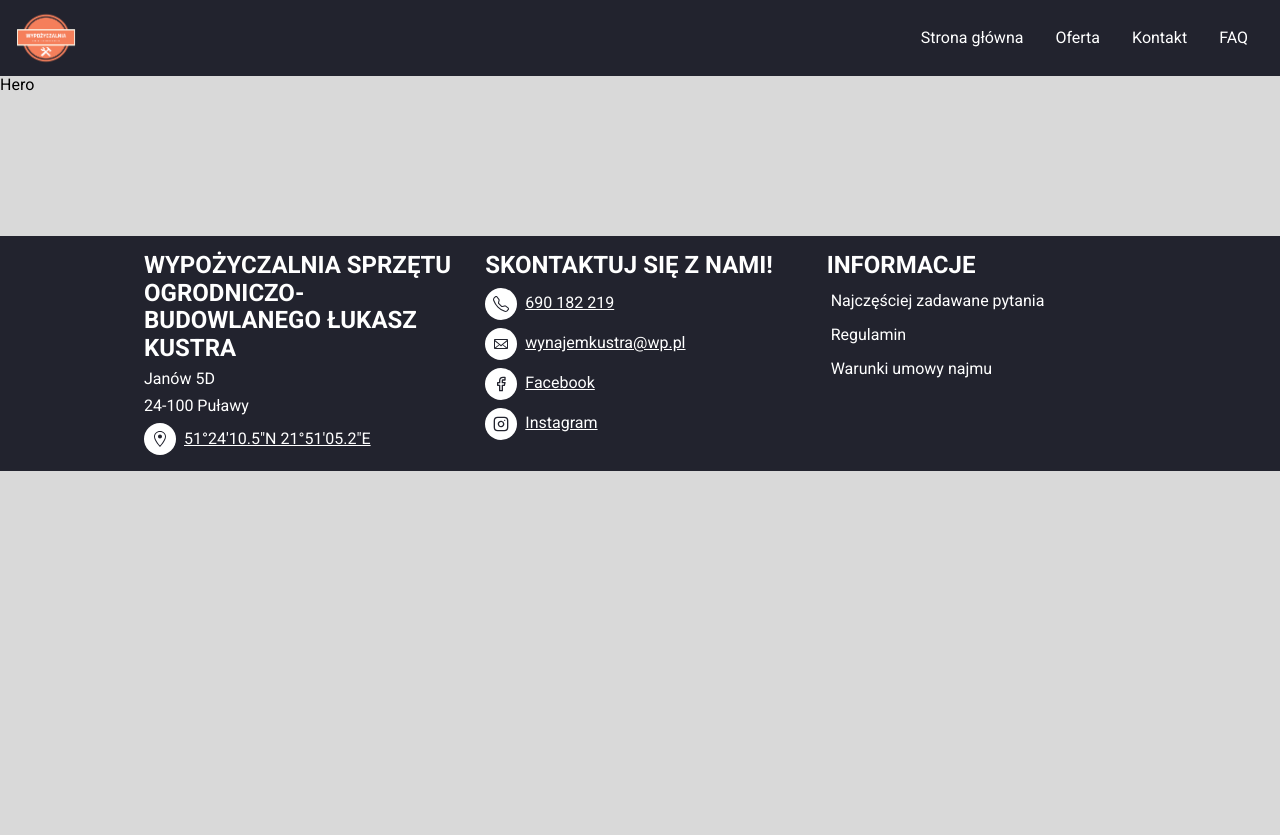
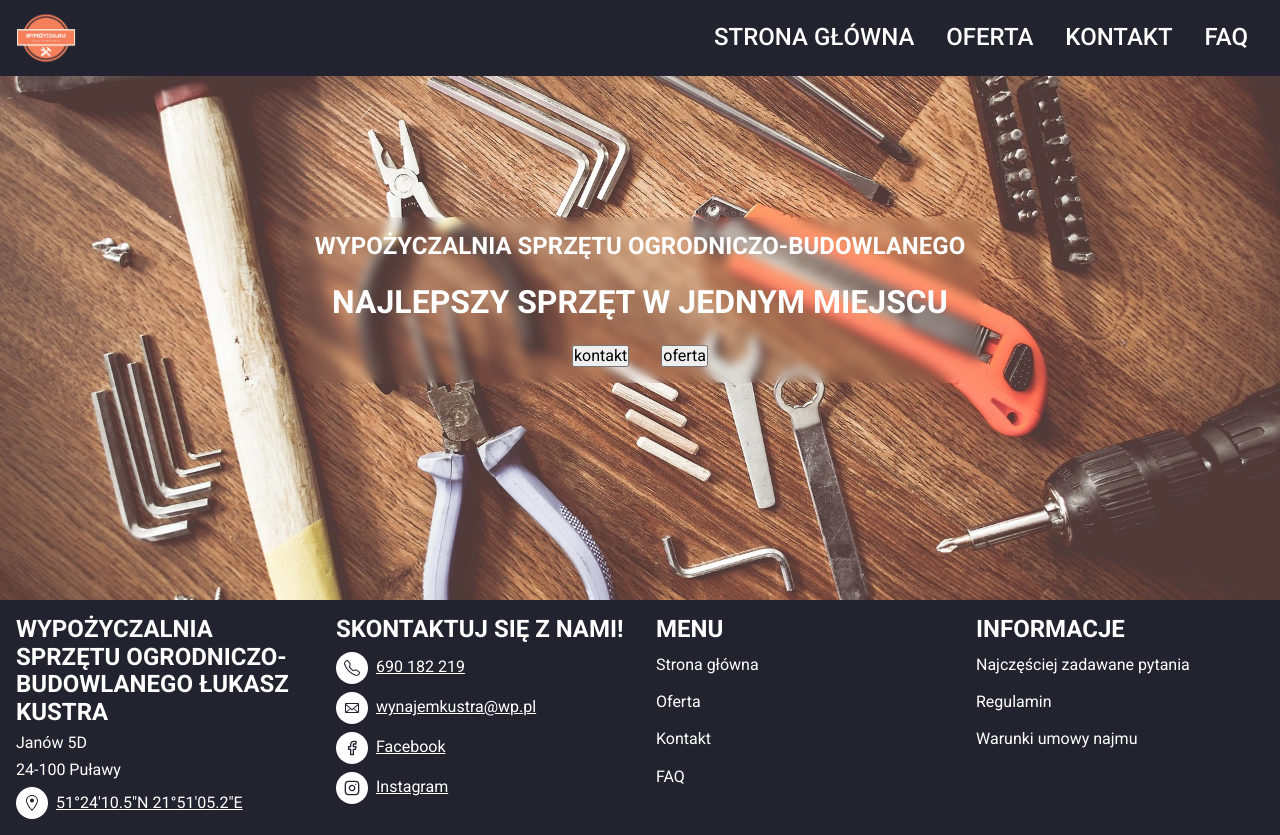
Before and after one commit to KubaGlegola/wypozyczalnia, a React (Vite) app: page / in a window 1280 px wide. Before the commit the page ends 800 px from the top, so only its background shows below. Built offline with nearby package versions, Linux system fonts and the light colour scheme.

Commit message:
create hero section and fix menu

```diff
--- a/package.json
+++ b/package.json
@@ -4,14 +4,16 @@
   "version": "0.0.0",
   "type": "module",
   "scripts": {
-    "dev": "vite --host",
+    "dev": "vite",
     "build": "vite build",
     "preview": "vite preview"
   },
   "dependencies": {
+    "hamburger-react": "^2.5.0",
     "react": "^18.2.0",
     "react-dom": "^18.2.0",
     "react-icons": "^4.8.0",
+    "react-responsive": "^9.0.2",
     "react-responsive-carousel": "^3.2.23"
   },
   "devDependencies": {
--- a/src/components/Footer/Footer.jsx
+++ b/src/components/Footer/Footer.jsx
@@ -19,11 +19,18 @@ const Footer = () => {
         </div>
         <div className="footer__contact">
             <h2 className="footer__title">skontaktuj się z nami!</h2>
-            <a href="tel:690-182-219"><span className='iconContainer'><BsTelephone className="icon"/></span>690 182 219</a>
-            <a href="mailto:wynajemkustra@wp.pl"><span className='iconContainer'><GoMail className="icon"/></span>wynajemkustra@wp.pl</a>
-            <a href="https://www.facebook.com/profile.php?id=100088261512715" target="_blank"><span className='iconContainer'><FiFacebook className="icon" /></span>Facebook</a>
-            <a href="https://www.instagram.com/wypozyczalniakustra" target="_blank"><span className='iconContainer'><FiInstagram className="icon" /></span>Instagram</a>
+              <a href="tel:690-182-219"><span className='iconContainer'><BsTelephone className="icon"/></span>690 182 219</a>
+              <a href="mailto:wynajemkustra@wp.pl"><span className='iconContainer'><GoMail className="icon"/></span>wynajemkustra@wp.pl</a>
+              <a href="https://www.facebook.com/profile.php?id=100088261512715" target="_blank"><span className='iconContainer'><FiFacebook className="icon" /></span>Facebook</a>
+              <a href="https://www.instagram.com/wypozyczalniakustra" target="_blank"><span className='iconContainer'><FiInstagram className="icon" /></span>Instagram</a>
           </div>
+        <div className="footer__menu">
+          <h2 className="footer__title">Menu</h2>
+          <a href="#">Strona główna</a>
+          <a href="#">Oferta</a>
+          <a href="#">Kontakt</a>
+          <a href="#">FAQ</a>
+        </div>
         <div className="footer__info">
           <h2 className="footer__title">Informacje</h2>
             <a href="#">Najczęściej zadawane pytania</a>
--- a/src/components/Footer/Footer.scss
+++ b/src/components/Footer/Footer.scss
@@ -8,7 +8,8 @@ footer{
     color: var(--white-color);
     padding: var(--main-padding);
     display: grid;
-    grid-template-columns: 1fr;
+    justify-content: center;
+    grid-template-columns: 220px;
     gap: 2rem;
 
     & &__about, & &__contact{
@@ -35,6 +36,8 @@ footer{
         }
     }
 
+
+
     & > div{
         display: flex;
         flex-direction: column;
@@ -49,15 +52,24 @@ footer{
 
     & &__title{
         text-transform: uppercase;
+        font-size: 1rem;
     }
 
-    & &__info{
+    & &__info, & &__menu{
         & a{
             margin-right: auto;
             text-decoration: none;
-            padding: .25rem;
+            padding: .25rem 0;
             transition: all ease-in-out .4s;
         }
+
+        & a:after {
+            display:block;
+            content: '';
+            border-bottom: solid 3px var(--accent-color);
+            transform: scaleX(0);
+            transition: transform 250ms ease-in-out;
+          }
 
         & a:hover, a:focus{
             color: #888888;
@@ -65,13 +77,26 @@ footer{
             outline: none;
         }
 
+        & a:hover:after, a:focus:after{
+            transform: scaleX(1);
+        }
+
         & a:active{
             transform: scale(1.1);
         }
     }
 
+    @media (min-width: 650px){
+        grid-template-columns: repeat(2, 220px);
+        grid-template-rows: repeat(2, 1fr);
+    }
+
     @media(min-width: 1024px){
-        grid-template-columns: repeat(3, 1fr);
+        grid-template-columns: repeat(4, 1fr);
+        grid-template-rows: 1fr;
+        & &__title{
+            font-size: 1.5rem;
+        }
 
     }
 }
--- a/src/components/container/Container.scss
+++ b/src/components/container/Container.scss
@@ -2,7 +2,11 @@
     max-width: 375px;
     margin: 0 auto;
 
+    @media (min-width: 650px){
+        max-width: 600px;
+    }
+
     @media (min-width:1024px){
-        max-width: 1024px;
+        max-width: 1440px;
     }
 }
--- a/src/components/header/Header.jsx
+++ b/src/components/header/Header.jsx
@@ -1,16 +1,20 @@
-import React from 'react'
-import Burger from '../burger/Burger';
+import React, {useState} from 'react';
+import { useMediaQuery } from 'react-responsive'
+import { Squash as Hamburger } from 'hamburger-react';
 import './Header.scss'
 import logo from '/src/assets/logo.png';
 
+
 const Header = () => {
+  const isDesktop = useMediaQuery({
+    query: '(min-width: 1024px)'
+  })
+  const [isOpen, setOpen] = useState(false);
   return (
     <div className="header">
         <img src={logo} className='header__logo' />
-        <div className='header__menuContainer'>
-            <Burger className='header__burger'/>
-        </div>
-        <ul className="header__menu">
+        {!isDesktop &&<Hamburger toggled={isOpen} toggle={setOpen} />}
+        <ul className={`header__menu ${isOpen ? "header__menu--visible" : ""}`}>
             <li>Strona główna</li>
             <li>Oferta</li>
             <li>Kontakt</li>
--- a/src/components/header/Header.scss
+++ b/src/components/header/Header.scss
@@ -6,7 +6,7 @@
     justify-content: space-between;
     align-items: center;
     color: var(--white-color);
-    position: relative;
+    position:fixed;
 
     & &__logo{
         width: 60px;
@@ -15,36 +15,44 @@
 
 
 
-
     & &__menu{
+        background-color: var(--primary-color);
+        padding: 0.5rem 1rem;
         display: flex;
         flex-direction: column;
         gap: 2rem;
         position: absolute;
         top: 76px;
         right: 0;
-        width: 200px;
+        width: 300px;
         height: calc(100vh - 76px);
-        background-color: var(--primary-color);
-        padding: 0.5rem 1rem;
+        text-align: right;
+        opacity: 0;
+        transform: translateX(-100vw);
+        transition: all .4s ease-in-out;
         & > li{
             list-style: none;
+            font-weight: 500;
+            text-transform: uppercase;
+            font-size: 24px;
+        }
+
+        &--visible{
+            opacity: 1;
+            transform: translateX(0);
         }
     }
 
 
 
     @media (min-width: 1024px){
-        & &__burger{
-            display: none;
-        }
-
         & &__menu{
-            position: relative;
             flex-direction: row;
             height: auto;
             width: auto;
             position: static;
+            opacity: 1;
+            transform: translateX(0);
         }
     }
 }
--- a/src/components/hero/Hero.jsx
+++ b/src/components/hero/Hero.jsx
@@ -1,9 +1,21 @@
 import React from 'react'
+import Container from '../container/Container'
 import './Hero.scss'
 
 const Hero = () => {
   return (
-    <div className="hero">Hero</div>
+    <div className="hero">
+      <Container className="hero__container">
+        <div className="hero__content">
+          <h3 className="hero__subtitle">Wypożyczalnia sprzętu ogrodniczo-budowlanego</h3>
+          <h2 className="hero__title">najlepszy sprzęt w jednym miejscu</h2>
+          <div className="hero__buttonsContainer">
+            <button>kontakt</button>
+            <button>oferta</button>
+          </div>
+        </div>
+      </Container>
+    </div>
   )
 }
 
--- a/src/components/hero/Hero.scss
+++ b/src/components/hero/Hero.scss
@@ -1,3 +1,40 @@
 .hero{
-    min-height: 20vh;
+    background: url(/src/assets/heroBcg.webp);
+    background-repeat: no-repeat;
+    background-position: center;
+    background-size: cover;
+    min-height: 600px;
+    display: flex;
+    justify-content: center;
+    align-items: center;
+
+    & &__container{
+        text-align: center;
+        color: var(--white-color);
+        backdrop-filter: blur(5px);
+        border-radius: 1rem;
+    }
+
+    &__content{
+        display: flex;
+        flex-direction: column;
+        gap: 1.5rem;
+        margin: 1rem;
+    }
+
+    &__subtitle{
+        text-transform: uppercase;
+        font-size: 1.5rem;
+    }
+
+    &__title{
+        text-transform: uppercase;
+        font-size: 2rem;
+    }
+
+    &__buttonsContainer{
+        display: flex;
+        justify-content: center;
+        gap: 2rem;
+    }
 }
--- a/src/global-styles/root.scss
+++ b/src/global-styles/root.scss
@@ -5,6 +5,7 @@
 :root {
     --backgroud-color: #D9D9D9;
     --primary-color: #22232E;
+    --accent-color: #f57f5b;
     --white-color: #fff;
     --main-padding: 1rem;
 }
```
Also changed, not shown: src/components/button/Button.jsx (added, +9 -0 lines), src/assets/heroBcg.webp (added), src/components/button/Button.scss (added), 1 other file (tests, documents, lock files or other folders).
